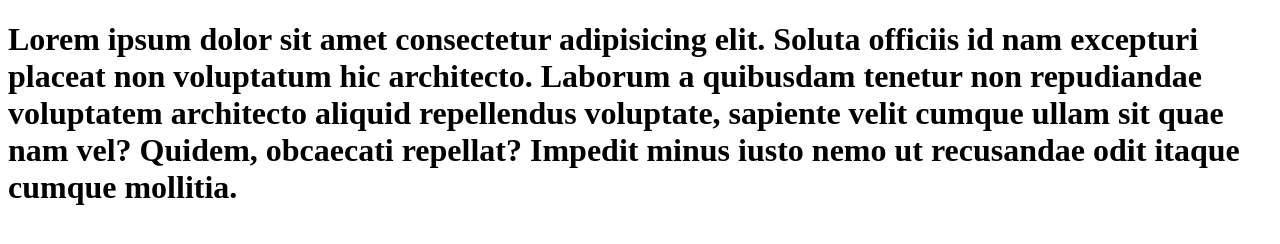
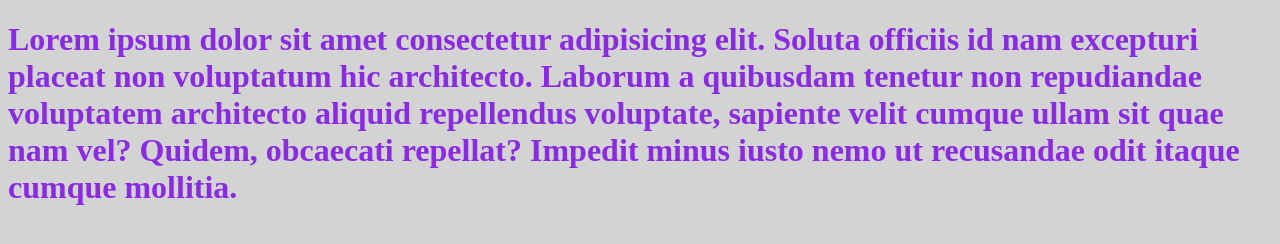
Before and after one commit to Autumn-Internship/Grigor-Andrei, a plain HTML site: page index.html in a window 1280 px wide. Drawn offline with Linux system fonts and the light colour scheme.

Commit message:
Adding css to branch

```diff
--- /dev/null
+++ b/index.css
@@ -0,0 +1,7 @@
+h1{
+    color: blueviolet;
+}
+
+body{
+    background-color: lightgray;
+}
--- a/index.html
+++ b/index.html
@@ -4,6 +4,7 @@
     <meta charset="UTF-8">
     <meta http-equiv="X-UA-Compatible" content="IE=edge">
     <meta name="viewport" content="width=device-width, initial-scale=1.0">
+    <link rel="stylesheet" href="index.css">
     <title>Document</title>
 </head>
 <body>
```
